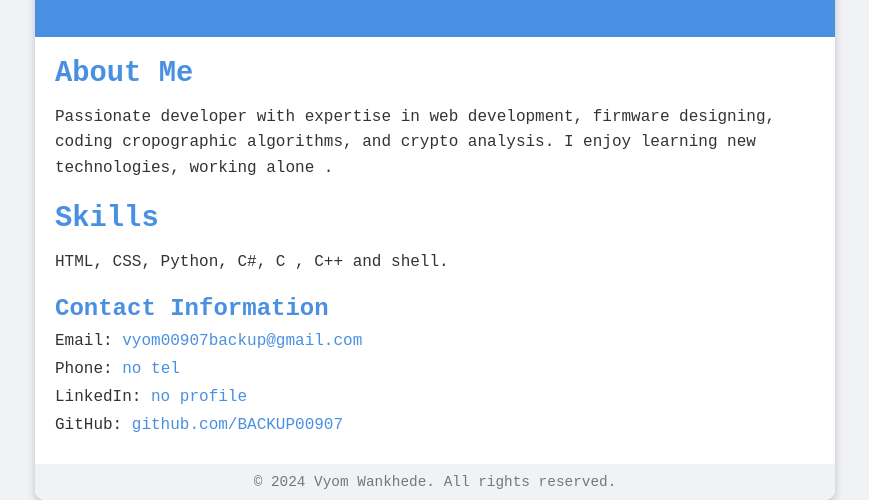
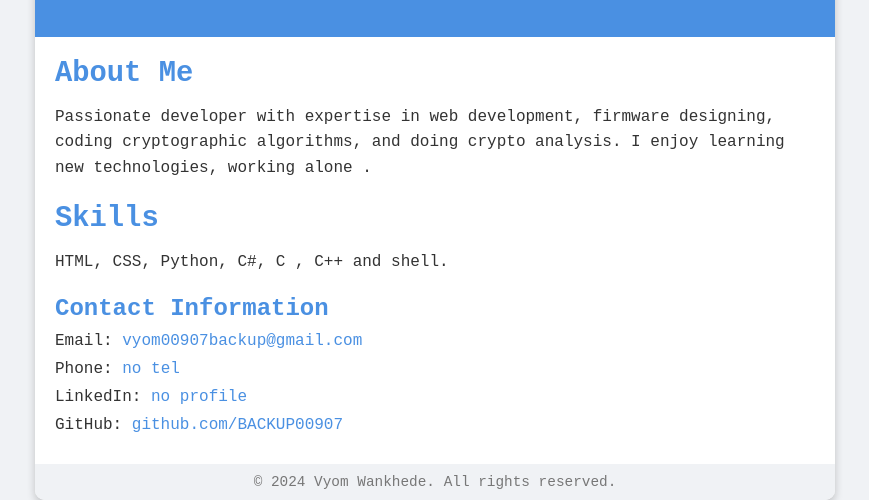
Before and after one commit to BACKUP00907/BACKUP00907, a plain HTML site: page index.html in a window 1280 px wide. Shown: the part 306-806 px from the top of the page, without its empty margins (205-1074 px from the left). Drawn offline with Linux system fonts and the light colour scheme.

Commit message:
Update index.html

```diff
--- a/index.html
+++ b/index.html
@@ -131,7 +131,7 @@
         <div class="content">
             <h2>About Me</h2>
             <p>
-                Passionate developer with expertise in web development, firmware designing, coding cropographic algorithms, and crypto analysis. I enjoy learning new technologies, working alone  .
+                Passionate developer with expertise in web development, firmware designing, coding cryptographic algorithms, and doing crypto analysis. I enjoy learning new technologies, working alone  .
             </p>
 
             <h2>Skills</h2>
```
